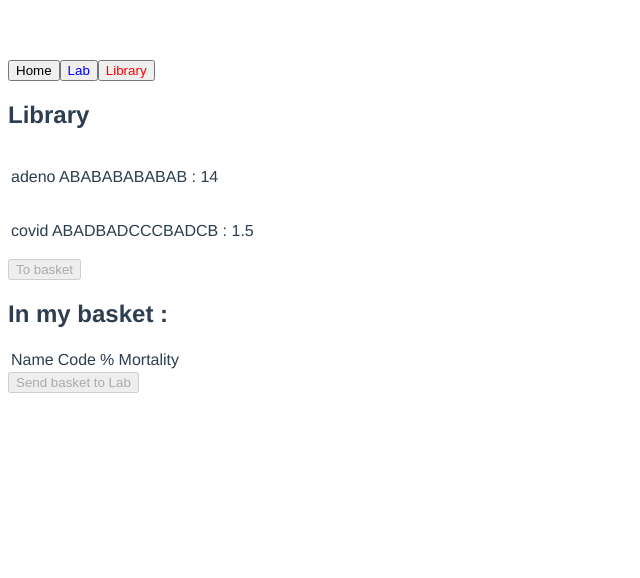
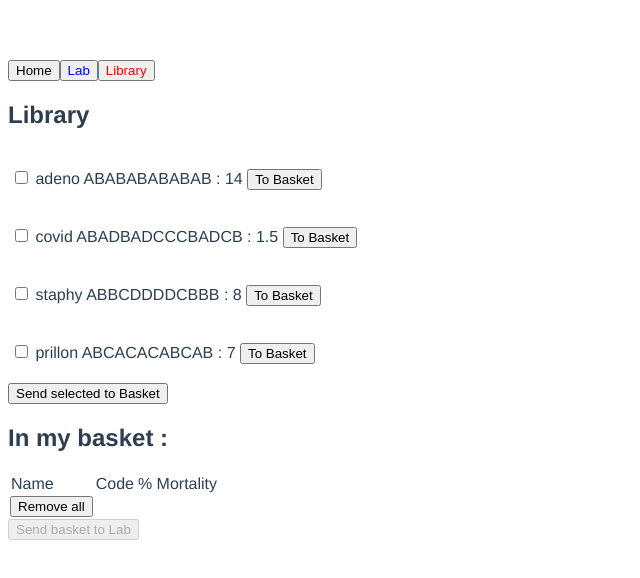
Before and after one commit to yaminabes/LaboVue, a Vue app: page / in a window 1280 px wide. Both pictures are taken after a click on the button "Library". Shown: the top 578 px of the page, without its empty margins (0-640 px from the left). Built offline with nearby package versions, Linux system fonts and the light colour scheme.

Commit message:
first part done

```diff
--- a/src/components/Articles.vue
+++ b/src/components/Articles.vue
@@ -1,11 +1,27 @@
 <template>
   <div>
-    <CheckedList :fields="['name','code']" :entries="articlesFunction" @chosen-changed="selected = $event">
-      <template v-slot:entry="slotProps">
-        {{ slotProps.item }}
-      </template>
+    <CheckedList
+      :fields="['name','code']"
+      :showChecked="true"
+      :showEntryButton="true"
+      :showMainButton="true"
+      :entries="articlesFunction"
+      @entry-clicked="sendOneToBasket($event)"
+      @list-clicked="sendSelectedToBasket($event)"
+      @checked-changed="updateSelected($event)"
+      :checked="false"
+      >
+
+        <template v-slot:entry="slotProps">
+          {{ slotProps.item }}
+        </template>
+        <template v-slot:entryButton>
+          To Basket
+        </template>
+        <template v-slot:mainButton>
+          Send selected to Basket
+        </template>
     </CheckedList>
-    <button :disabled="selected.length===0" @click="sendSelectedToBasket">To basket</button>
   </div>
 </template>
 
@@ -28,36 +44,40 @@ export default {
   computed: {
     ...mapState(['articles','collec']),
     articlesFunction() {
-      this.articles.filter(v => {
-        let idx = this.removed.findIndex(r => r === v)
-        return idx === -1
-      })
     let articlesDisplay = []
     for(let i=0; i<this.articles.length; i++){
       articlesDisplay.push(this.collec[this.articles[i]]);
     }
-      return articlesDisplay
-
+    return articlesDisplay
+  },
+    updateChecked(){
+      if(this.selected.length === 0){
+        return false
+      }
+      return true
     }
   },
   methods: {
     ...mapMutations(['sendToBasket', 'initStock']),
     sendSelectedToBasket() {
-      // pb : if we move articles one by one in basket, and put them in removed
-      // articles is recomputed as soon as removed changes. Thus, indexes in articles
-      // become shifted compared to selected => must begin by the end of articles and thus
-      // reorder selected by decreasing indexes
-      this.selected.sort((a,b) => b-a)
-      this.selected.forEach(idx => {
-        // idx is an index in articles, must retrieve the index in articles (=> see remarks in the solution article on cours-info)
-        let articlesIdx = this.articles.findIndex(v => v === this.articles[idx])
-        // call the mutation with the index in articles
-        this.sendToBasket(articlesIdx)
-        // send an event to Library so that it puts the virus in the one that must be removed from the list.
-        this.$emit('add-removed',this.articles[idx])
-      })
+      console.log(this.selected)
+      for(let i = 0; i < this.selected.length; i++){
+        this.sendToBasket(this.selected[i])
+      }
       this.selected.splice(0,this.selected.length)
     },
+    sendOneToBasket(idx){
+      this.sendToBasket(this.articles[idx])
+    },
+    updateSelected(idx){
+      for(let i = 0; i<idx.length; i++){
+        if(!this.selected.includes(this.articles[idx[i]])){
+          this.selected.push(this.articles[idx[i]])
+        }
+      }
+      console.log(idx)
+    },
+
   },
   mounted() {
     this.initStock()
--- a/src/components/Basket.vue
+++ b/src/components/Basket.vue
@@ -3,11 +3,32 @@
     <h2>In my basket :</h2>
     <table >
       <tr><td>Name</td><td>Code</td><td>% Mortality</td></tr>
-      <tr v-for="(v,index) in basket" :key="index">
-        <td>{{v.name}}</td>
-        <td>{{v.code}}</td>
-        <td>{{v.mortalite}}</td>
-        <td><button @click="remove(index)">remove</button></td>
+      <tr>
+        <CheckedList :fields="['name','code']"
+        :showEntryButton="true"
+        :showMainButton="true"
+        :entries="basketFunction"
+        @entry-clicked="remove($event)"
+        @list-clicked="emptyAllBasket"
+        >
+          <template v-slot:entry="slotProps">
+            <td>
+            {{ slotProps.item.name }}
+            </td>
+            <td>
+            {{ slotProps.item.code }}
+            </td>
+            <td>
+            {{ slotProps.item.mortalite }}
+            </td>
+          </template>
+          <template v-slot:entryButton>
+            Remove
+          </template>
+          <template v-slot:mainButton>
+            Remove all
+          </template>
+        </CheckedList>
       </tr>
     </table>
     <button :disabled="basket.length === 0" @click="sendBasketToLab">Send basket to Lab</button>
@@ -17,35 +38,35 @@
 <script>
 
 import {mapState, mapMutations} from 'vuex'
+import CheckedList from "./CheckedList";
 
 export default {
   name: 'Basket-component',
+  components: {
+    CheckedList,
+  },
   props: ['operation','name','code'],
   data : () => {
     return {
     }
   },
   computed: {
-    ...mapState(['basket','collec'])
+    ...mapState(['basket','collec']),
+    basketFunction() {
+      let basketDisplay = []
+      for(let i=0; i<this.basket.length; i++){
+        basketDisplay.push(this.collec[this.basket[i]]);
+      }
+      return basketDisplay
+    }
   },
   methods: {
-    ...mapMutations(['sendBasketToLab','removeFromBasket']),
+    ...mapMutations(['sendBasketToLab','removeFromBasket','emptyAllBasket']),
     remove(index) {
-      // remove an item from the basket using the mutation
-      // and send an event to Library so that it modifies the list of removed indexes
-      this.$emit('remove-removed', this.basket[index])
-      this.removeFromBasket(index)
-
+      this.removeFromBasket(this.basket[index])
     },
     emptyBasket() {
-      // NB: this method should be a mutation in the store !
-
-      // remove item 0 in basket, as many times there are viruses in the basket.
-      // CAUTION : do not use directly i<this.basket.length since it will effectively change
-      let size = this.basket.length
-      for(let i=0;i<size;i++) {
-        this.removeFromBasket(0)
-      }
+      this.emptyAllBasket()
     },
 
   }
--- a/src/components/CheckedList.vue
+++ b/src/components/CheckedList.vue
@@ -4,8 +4,8 @@
       <tr v-for="(entry,index) in entries" :key="index">
         <td>
           <p>
-            <input v-if="showChecked" type="checkbox" :id="index" :value="index" v-model="chosenEntries" @change="$emit('checked-changed', index)">
-            <slot name="entry" v-bind:item="entry">
+            <input v-if="showChecked" type="checkbox" :id="index" :value="index" v-model="chosenEntries" @change="$emit('checked-changed', chosenEntries)">
+            <slot name="entry" v-bind:item="entry" >
               {{entry}}
             </slot>
             <button v-if="showEntryButton" @click="$emit('entry-clicked', index)">
@@ -17,7 +17,7 @@
         </td>
       </tr>
     </table>
-    <button v-if="showMainButton" @click="$emit('list-clicked', index)">
+    <button v-if="showMainButton" @click="$emit('list-clicked'), updateChecked()">
       <slot name="mainButton">
         Main button
       </slot>
@@ -32,7 +32,14 @@
     props: ['entries','checked', 'showChecked', 'showEntryButton', 'showMainButton', 'fields'],
     data : () => {
       return {
-        chosenEntries:[]
+        chosenEntries:[],
+        mainClick : false,
+
+      }
+    },
+    methods : {
+      updateChecked(){
+        this.chosenEntries = []
       }
     }
   }
--- a/src/store/index.js
+++ b/src/store/index.js
@@ -18,15 +18,32 @@ export default new Vuex.Store({
       state.collec.push(virus);
     },
     sendToBasket(state, index) {
-      // clone : create a new virus objet from the original one in collec
-      let v = state.collec[index]
-      state.basket.push(new Virus(v._id, v.name, v.code));
+      // remove index from article
+      for(let i=0; i<state.articles.length; i++){
+        if(state.articles[i] === index){
+          state.articles.splice(i,1)
+        }
+      }
+      //add index in basket
+      state.basket.push(index);
+      //sort basket
+      state.basket.sort()
     },
     removeFromBasket(state, index) {
-      state.basket.splice(index,1)
+      let idx = state.basket.findIndex(i => i === index)
+      state.articles.push(index)
+      state.articles.sort()
+      state.basket.splice(idx,1)
+    },
+    emptyAllBasket(state) {
+      for(let i=0; i<state.basket.length; i++){
+        state.articles.push(state.basket[i])
+      }
+      state.articles.sort()
+      state.basket.splice(0,state.basket.length)
     },
     sendBasketToLab(state) {
-      state.basket.forEach(v => state.samples.push(v))
+      state.basket.forEach(v => state.samples.push(new Virus(state.collec[v]._id, state.collec[v].name, state.collec[v].code)))
       state.basket.splice(0,state.basket.length)
     },
     sendNewVirusToLab(state, index) {
@@ -78,15 +95,14 @@ export default new Vuex.Store({
       // create a new virus with an id/name created from the first part
       let v = new Virus(state.parts[0]._id + 2000, state.parts[0].name + "v" + state.parts.length, code);
       state.newViruses.push(v);
-      // problem: removing used parts from state.parts
-      // if we remove one, indexes will be shifted, and further removed parts won't be the good one.
-      // => params must be ordered by decreasing indexes. Then it can be crossed to remove parts
       params.sort((a, b) => b - a);
       params.forEach(idx => state.parts.splice(idx, 1))
     },
     initStock(state) {
-      for(let i = 0; i<state.collec.length-2; i++){
-        state.articles.push(i)
+      if(state.articles.length === 0){
+        for(let i = 0; i<state.collec.length; i++){
+          state.articles.push(i)
+        }
       }
     }
   },
```
